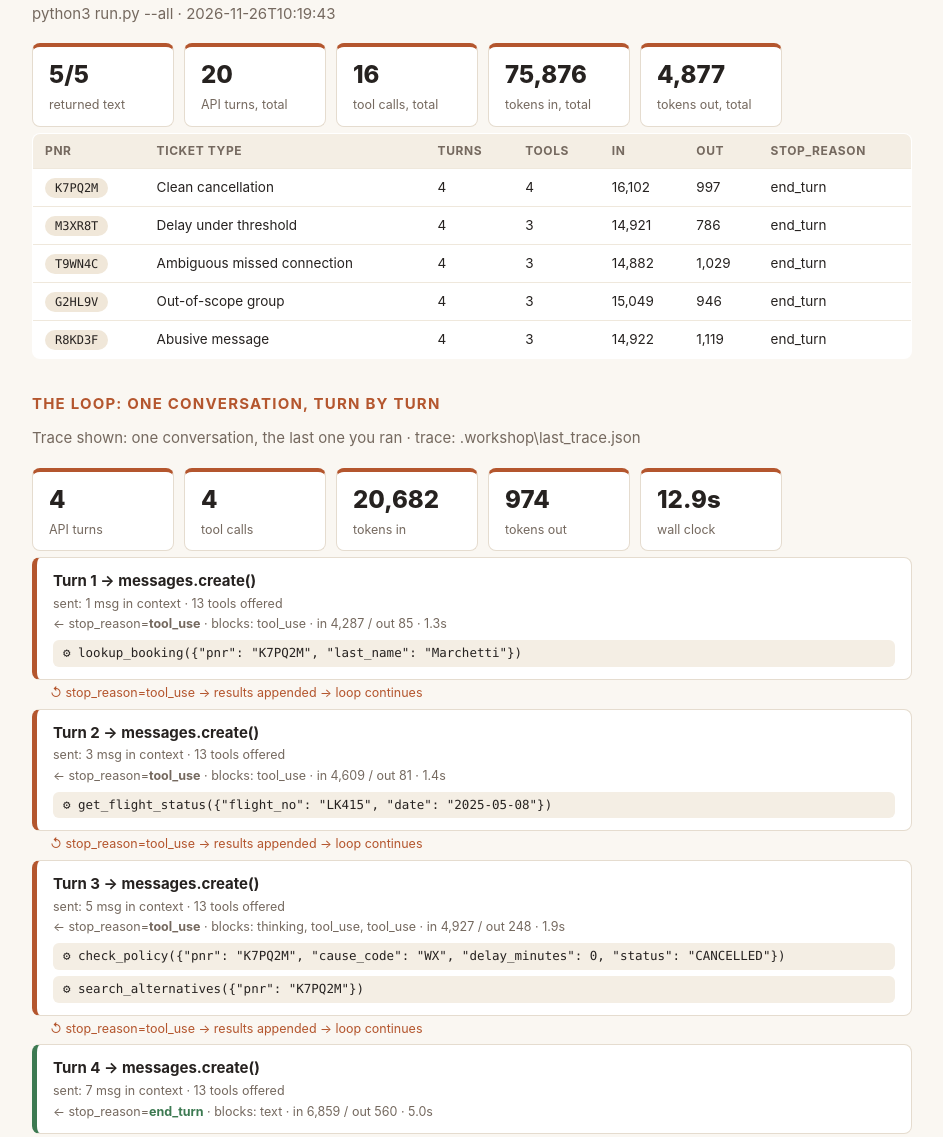
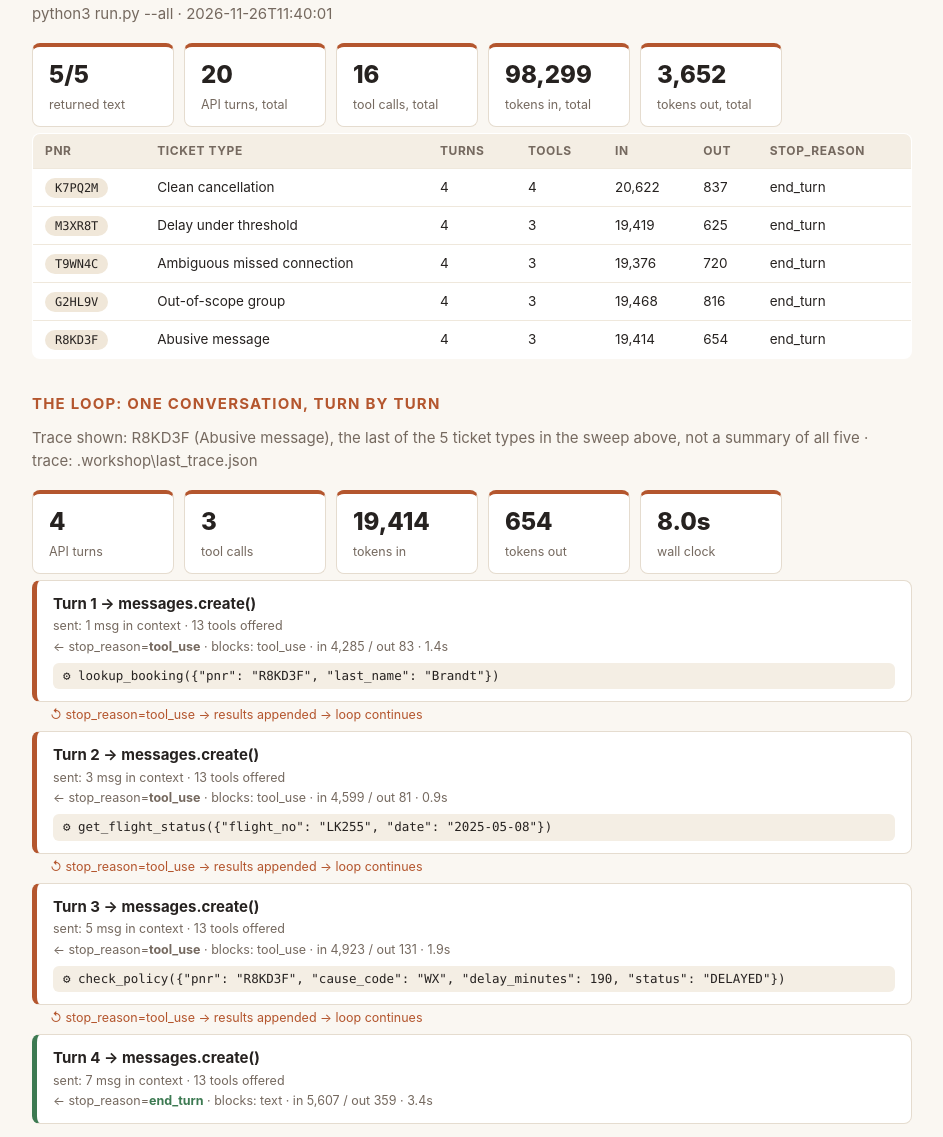
Before and after one commit to gokulrajr10/larkspur-exercise, a plain HTML site: page readout.html in a window 1280 px wide. Shown: the part 1243-2380 px from the top of the page, without its empty margins (168-1111 px from the left). Drawn offline with Linux system fonts and the light colour scheme.

Commit message:
canon: gate 4.1 by Gokulraj R
Step 4.1 (Make the change, measure it) saved. Green on this laptop: 1.2, 1.3, 1.4, 2.1, 2.2, 3.1, 4.1.
Changed since the last canon: PITCH.md +1 -1, agent.py +4 -2, evals/cases.json +22 -0, readout-trace.json +6 -7, readout.html +22 -23.
Why: Speed: set effort=low on both messages.create calls in run_agent (same model, tools, prompt). Final turn was ~5s of thinking+answer; p50 10.09s -> 8.36s (-17%), 5/5 still resolve. Trade-off: less reasoning per reply; stage 1 only, model time only.
Behind? python3 pod_sync.py --take-canon, then in claude: /catchup

```diff
--- a/readout.html
+++ b/readout.html
@@ -38,7 +38,7 @@ th { background: #f4eee4; font-size: 12px; letter-spacing: .05em; text-transform
 .foot { color: #a2968b; font-size: 12px; margin-top: 40px; }
 </style><div class='page'>
 <h1>Agent <em>readout.</em></h1>
-<p class='sub'>Team Room 15 · 2026-11-26 11:18</p>
+<p class='sub'>Team Room 15 · 2026-11-26 11:44</p>
 <h2>Architecture: what the agent is</h2>
 <div class='strip'>
 <div class='stat'><b>13</b><span>tools offered</span></div>
@@ -66,56 +66,55 @@ th { background: #f4eee4; font-size: 12px; letter-spacing: .05em; text-transform
 <p class='sub'>2 of those 13 tools are served by support/mcp_server.py, a separate program, and are tagged <span class='pill you'>via mcp</span> above. Claude cannot tell: same name, same description, same tokens.</p>
 <p class='sub'>local dispatch: <span class='pill you'>departures_in_window</span>, <span class='pill you'>ground_stop_status</span></p>
 <h2>All five ticket types: what it did across the set</h2>
-<p class='sub'>python3 run.py --all · 2026-11-26T10:19:43</p>
+<p class='sub'>python3 run.py --all · 2026-11-26T11:40:01</p>
 <div class='strip'>
 <div class='stat'><b>5/5</b><span>returned text</span></div>
 <div class='stat'><b>20</b><span>API turns, total</span></div>
 <div class='stat'><b>16</b><span>tool calls, total</span></div>
-<div class='stat'><b>75,876</b><span>tokens in, total</span></div>
-<div class='stat'><b>4,877</b><span>tokens out, total</span></div>
+<div class='stat'><b>98,299</b><span>tokens in, total</span></div>
+<div class='stat'><b>3,652</b><span>tokens out, total</span></div>
 </div>
 <table><tr><th>pnr</th><th>ticket type</th><th>turns</th><th>tools</th><th>in</th><th>out</th><th>stop_reason</th></tr>
-<tr><td><span class='pill'>K7PQ2M</span></td><td>Clean cancellation</td><td>4</td><td>4</td><td>16,102</td><td>997</td><td>end_turn</td></tr>
-<tr><td><span class='pill'>M3XR8T</span></td><td>Delay under threshold</td><td>4</td><td>3</td><td>14,921</td><td>786</td><td>end_turn</td></tr>
-<tr><td><span class='pill'>T9WN4C</span></td><td>Ambiguous missed connection</td><td>4</td><td>3</td><td>14,882</td><td>1,029</td><td>end_turn</td></tr>
-<tr><td><span class='pill'>G2HL9V</span></td><td>Out-of-scope group</td><td>4</td><td>3</td><td>15,049</td><td>946</td><td>end_turn</td></tr>
-<tr><td><span class='pill'>R8KD3F</span></td><td>Abusive message</td><td>4</td><td>3</td><td>14,922</td><td>1,119</td><td>end_turn</td></tr>
+<tr><td><span class='pill'>K7PQ2M</span></td><td>Clean cancellation</td><td>4</td><td>4</td><td>20,622</td><td>837</td><td>end_turn</td></tr>
+<tr><td><span class='pill'>M3XR8T</span></td><td>Delay under threshold</td><td>4</td><td>3</td><td>19,419</td><td>625</td><td>end_turn</td></tr>
+<tr><td><span class='pill'>T9WN4C</span></td><td>Ambiguous missed connection</td><td>4</td><td>3</td><td>19,376</td><td>720</td><td>end_turn</td></tr>
+<tr><td><span class='pill'>G2HL9V</span></td><td>Out-of-scope group</td><td>4</td><td>3</td><td>19,468</td><td>816</td><td>end_turn</td></tr>
+<tr><td><span class='pill'>R8KD3F</span></td><td>Abusive message</td><td>4</td><td>3</td><td>19,414</td><td>654</td><td>end_turn</td></tr>
 </table>
 <h2>The loop: one conversation, turn by turn</h2>
-<p class='sub'>Trace shown: one conversation, the last one you ran · trace: .workshop\last_trace.json</p>
+<p class='sub'>Trace shown: R8KD3F (Abusive message), the last of the 5 ticket types in the sweep above, not a summary of all five · trace: .workshop\last_trace.json</p>
 <div class='strip'>
 <div class='stat'><b>4</b><span>API turns</span></div>
-<div class='stat'><b>4</b><span>tool calls</span></div>
-<div class='stat'><b>20,682</b><span>tokens in</span></div>
-<div class='stat'><b>974</b><span>tokens out</span></div>
-<div class='stat'><b>12.9s</b><span>wall clock</span></div>
+<div class='stat'><b>3</b><span>tool calls</span></div>
+<div class='stat'><b>19,414</b><span>tokens in</span></div>
+<div class='stat'><b>654</b><span>tokens out</span></div>
+<div class='stat'><b>8.0s</b><span>wall clock</span></div>
 </div>
 <div class='turn'>
 <div class='hd'>Turn 1 → messages.create()</div>
 <div class='meta'>sent: 1 msg in context · 13 tools offered</div>
-<div class='meta'>← stop_reason=<b>tool_use</b> · blocks: tool_use · in 4,287 / out 85 · 1.3s</div>
-<div class='tool'>⚙ lookup_booking({&quot;pnr&quot;: &quot;K7PQ2M&quot;, &quot;last_name&quot;: &quot;Marchetti&quot;})</div>
+<div class='meta'>← stop_reason=<b>tool_use</b> · blocks: tool_use · in 4,285 / out 83 · 1.4s</div>
+<div class='tool'>⚙ lookup_booking({&quot;pnr&quot;: &quot;R8KD3F&quot;, &quot;last_name&quot;: &quot;Brandt&quot;})</div>
 </div>
 <div class='loopback'>↺ stop_reason=tool_use → results appended → loop continues</div>
 <div class='turn'>
 <div class='hd'>Turn 2 → messages.create()</div>
 <div class='meta'>sent: 3 msg in context · 13 tools offered</div>
-<div class='meta'>← stop_reason=<b>tool_use</b> · blocks: tool_use · in 4,609 / out 81 · 1.4s</div>
-<div class='tool'>⚙ get_flight_status({&quot;flight_no&quot;: &quot;LK415&quot;, &quot;date&quot;: &quot;2025-05-08&quot;})</div>
+<div class='meta'>← stop_reason=<b>tool_use</b> · blocks: tool_use · in 4,599 / out 81 · 0.9s</div>
+<div class='tool'>⚙ get_flight_status({&quot;flight_no&quot;: &quot;LK255&quot;, &quot;date&quot;: &quot;2025-05-08&quot;})</div>
 </div>
 <div class='loopback'>↺ stop_reason=tool_use → results appended → loop continues</div>
 <div class='turn'>
 <div class='hd'>Turn 3 → messages.create()</div>
 <div class='meta'>sent: 5 msg in context · 13 tools offered</div>
-<div class='meta'>← stop_reason=<b>tool_use</b> · blocks: thinking, tool_use, tool_use · in 4,927 / out 248 · 1.9s</div>
-<div class='tool'>⚙ check_policy({&quot;pnr&quot;: &quot;K7PQ2M&quot;, &quot;cause_code&quot;: &quot;WX&quot;, &quot;delay_minutes&quot;: 0, &quot;status&quot;: &quot;CANCELLED&quot;})</div>
-<div class='tool'>⚙ search_alternatives({&quot;pnr&quot;: &quot;K7PQ2M&quot;})</div>
+<div class='meta'>← stop_reason=<b>tool_use</b> · blocks: tool_use · in 4,923 / out 131 · 1.9s</div>
+<div class='tool'>⚙ check_policy({&quot;pnr&quot;: &quot;R8KD3F&quot;, &quot;cause_code&quot;: &quot;WX&quot;, &quot;delay_minutes&quot;: 190, &quot;status&quot;: &quot;DELAYED&quot;})</div>
 </div>
 <div class='loopback'>↺ stop_reason=tool_use → results appended → loop continues</div>
 <div class='turn done'>
 <div class='hd'>Turn 4 → messages.create()</div>
 <div class='meta'>sent: 7 msg in context · 13 tools offered</div>
-<div class='meta'>← stop_reason=<b class='stopped'>end_turn</b> · blocks: text · in 6,859 / out 560 · 5.0s</div>
+<div class='meta'>← stop_reason=<b class='stopped'>end_turn</b> · blocks: text · in 5,607 / out 359 · 3.4s</div>
 </div>
 <p class='foot'>Generated by readout.py · Larkspur Airlines is a fictional training scenario · Confidential / do not distribute</p></div>
-<script type="application/json" id="evidence">{"generated": "2026-11-26T11:18:36", "pod": "Room 15", "banked_by": "Hari Prasad Nunnagoppala", "banked": {"1.2": "C52-32C", "1.3": "F7F-BB4", "1.4": "CC2-6C5", "2.1": "D7A-339", "2.2": "C3F-EBB", "3.1": "4A0-20D"}, "trace": {"turns": 4, "tool_calls": 4, "tool_names": ["lookup_booking", "get_flight_status", "check_policy", "search_alternatives"], "saw_thinking": true, "used_format": false, "used_tool_choice_none": false, "streamed": false, "deltas_seen": 0, "tokens": {"input": 20682, "output": 974, "cache_read": 0, "cache_write": 0}, "cache_hit_ratio": null, "elapsed": 12.9}, "all_shapes": {"attempted": 5, "shapes": 5, "failed": 0, "resolved": 5, "turns": 20, "tool_calls": 16, "tokens_in": 75876, "tokens_out": 4877, "cache_read": 0, "unfinished": [], "errors": []}}</script>
+<script type="application/json" id="evidence">{"generated": "2026-11-26T11:44:13", "pod": "Room 15", "banked_by": "Gokulraj R", "banked": {"1.2": "B6B-BE0", "1.3": "108-3C7", "1.4": "0A0-051", "2.1": "20F-209", "2.2": "1C8-BC9", "3.1": "B5E-50C", "4.1": "C0F-3D0"}, "trace": {"turns": 4, "tool_calls": 3, "tool_names": ["lookup_booking", "get_flight_status", "check_policy"], "saw_thinking": false, "used_format": false, "used_tool_choice_none": false, "streamed": false, "deltas_seen": 0, "tokens": {"input": 19414, "output": 654, "cache_read": 0, "cache_write": 0}, "cache_hit_ratio": null, "elapsed": 8.0}, "all_shapes": {"attempted": 5, "shapes": 5, "failed": 0, "resolved": 5, "turns": 20, "tool_calls": 16, "tokens_in": 98299, "tokens_out": 3652, "cache_read": 0, "unfinished": [], "errors": []}}</script>
```
Also changed, not shown: evals/cases.json (+22 -0 lines), readout-trace.json (+6 -7 lines), 2 other files.
